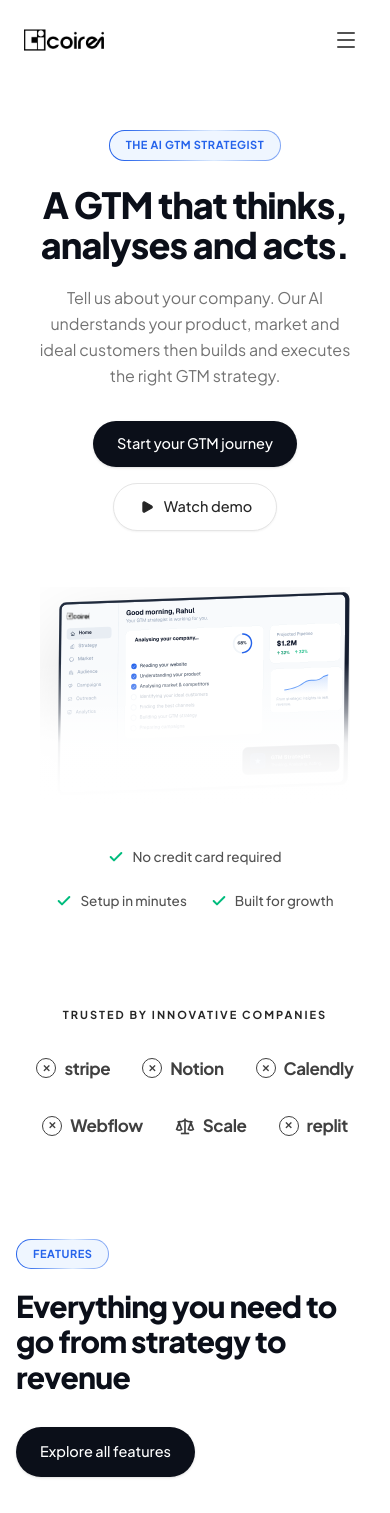
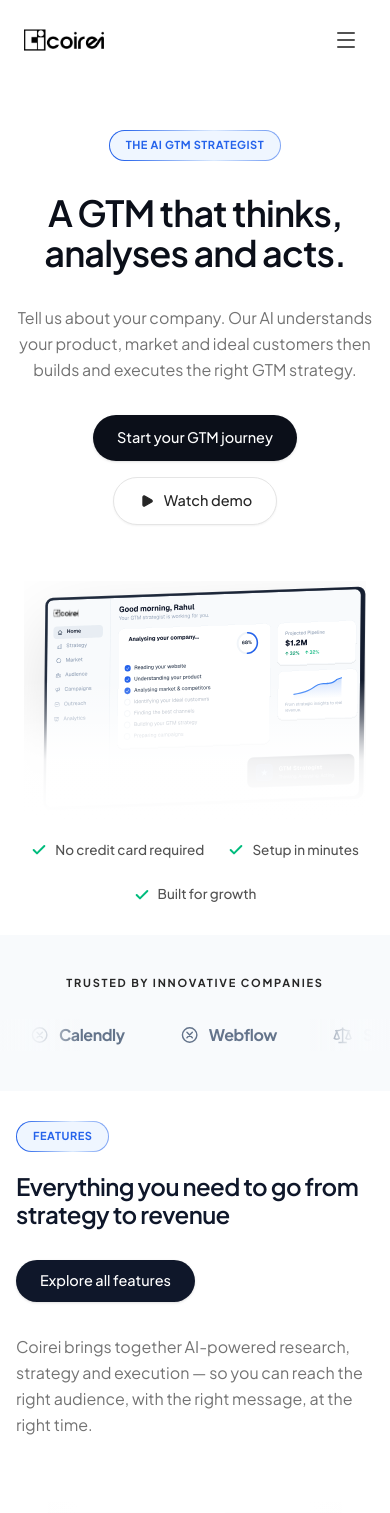
Before and after one commit to Kuberan1810/coireiAI, a React (Vite) app: page / in a window 390 px wide. Shown: the top 1513 px of the page. Built offline with nearby package versions, Linux system fonts and the light colour scheme.

Commit message:
1st 3 section

```diff
--- a/src/Pages/Home/section/Features.tsx
+++ b/src/Pages/Home/section/Features.tsx
@@ -90,7 +90,7 @@ export const Features: React.FC = () => {
                         </div>
 
                         {/* Main Headline */}
-                        <h2 className="text-3xl sm:text-4xl md:text-[46px] font-extrabold text-[#0B0F19] tracking-tight leading-[1.18]">
+                        <h2 className="text-2xl sm:text-3xl md:text-[44px] font-semibold text-[#0F172A] tracking-tight leading-[1.18]">
                             Everything you need to go <br className="hidden sm:inline" />
                             from strategy to revenue
                         </h2>
@@ -99,7 +99,7 @@ export const Features: React.FC = () => {
                         <div className="mt-8">
                             <Link
                                 to="/product"
-                                className="inline-flex items-center justify-center bg-[#0B0F19] hover:bg-neutral-800 text-white text-[14.5px] font-medium px-6 py-3.5 rounded-full shadow-sm hover:shadow transition-all"
+                                className="inline-flex items-center justify-center bg-[#0F172A] hover:bg-neutral-800 text-white text-[14.5px] font-medium px-6 py-2.5 rounded-full shadow-sm hover:shadow transition-all"
                             >
                                 <span>Explore all features</span>
                             </Link>
@@ -136,7 +136,7 @@ export const Features: React.FC = () => {
 
                             {/* Text Information */}
                             <div>
-                                <h3 className="text-[15px] sm:text-base font-bold text-neutral-900 tracking-tight group-hover:text-blue-600 transition-colors">
+                                <h3 className="text-[15px] sm:text-base font-bold text-neutral-900 tracking-tight group-hover:text-Black transition-colors">
                                     {feature.title}
                                 </h3>
                                 <p className="mt-1 text-[13px] text-neutral-500 font-normal">
--- a/src/Pages/Home/section/Hero.tsx
+++ b/src/Pages/Home/section/Hero.tsx
@@ -3,36 +3,100 @@ import { Link } from 'react-router-dom';
 import mockupImg from '../../../assets/home/mockups.svg';
 import {
   Play,
+  Pause,
   Check,
   Sparkles,
-  TrendingUp,
+  Zap,
+  Target,
+  BarChart3,
   X
 } from 'lucide-react';
 
+const companyLogos = [
+  {
+    name: 'stripe',
+    icon: (
+      <svg className="w-4.5 h-4.5 text-current shrink-0" viewBox="0 0 20 20" fill="none" stroke="currentColor" strokeWidth="1.6">
+        <circle cx="10" cy="10" r="8" />
+        <path d="M7 7l6 6M13 7l-6 6" strokeLinecap="round" />
+      </svg>
+    ),
+  },
+  {
+    name: 'Notion',
+    icon: (
+      <svg className="w-4.5 h-4.5 text-current shrink-0" viewBox="0 0 20 20" fill="none" stroke="currentColor" strokeWidth="1.6">
+        <circle cx="10" cy="10" r="8" />
+        <path d="M7 7l6 6M13 7l-6 6" strokeLinecap="round" />
+      </svg>
+    ),
+  },
+  {
+    name: 'Calendly',
+    icon: (
+      <svg className="w-4.5 h-4.5 text-current shrink-0" viewBox="0 0 20 20" fill="none" stroke="currentColor" strokeWidth="1.6">
+        <circle cx="10" cy="10" r="8" />
+        <path d="M7 7l6 6M13 7l-6 6" strokeLinecap="round" />
+      </svg>
+    ),
+  },
+  {
+    name: 'Webflow',
+    icon: (
+      <svg className="w-4.5 h-4.5 text-current shrink-0" viewBox="0 0 20 20" fill="none" stroke="currentColor" strokeWidth="1.6">
+        <circle cx="10" cy="10" r="8" />
+        <path d="M7 7l6 6M13 7l-6 6" strokeLinecap="round" />
+      </svg>
+    ),
+  },
+  {
+    name: 'Scale',
+    icon: (
+      <svg className="w-5 h-5 text-current shrink-0" viewBox="0 0 24 24" fill="none" stroke="currentColor" strokeWidth="1.8">
+        <path d="m16 16 3-8 3 8c-.87.65-1.92 1-3 1s-2.13-.35-3-1Z" />
+        <path d="m2 16 3-8 3 8c-.87.65-1.92 1-3 1s-2.13-.35-3-1Z" />
+        <path d="M7 21h10" />
+        <path d="M12 3v18" />
+        <path d="M3 7h2c2 0 5-1 7-2 2 1 5 2 7 2h2" />
+      </svg>
+    ),
+  },
+  {
+    name: 'replit',
+    icon: (
+      <svg className="w-4.5 h-4.5 text-current shrink-0" viewBox="0 0 20 20" fill="none" stroke="currentColor" strokeWidth="1.6">
+        <circle cx="10" cy="10" r="8" />
+        <path d="M7 7l6 6M13 7l-6 6" strokeLinecap="round" />
+      </svg>
+    ),
+  },
+];
+
 export const Hero: React.FC = () => {
   const [isDemoOpen, setIsDemoOpen] = useState(false);
+  const [isPlaying, setIsPlaying] = useState(true);
 
   return (
-    <section className="GlobalPading relative w-full overflow-hidden bg-white">
+    <section className="relative w-full overflow-hidden bg-white">
       {/* Background Subtle Radial Lighting */}
       <div className="absolute top-0 left-1/2 -translate-x-1/2 w-[1000px] h-[450px] bg-gradient-to-b from-blue-50/60 via-indigo-50/20 to-transparent blur-3xl pointer-events-none -z-10" />
 
-      <div className="max-w-7xl mx-auto px-4 sm:px-6 lg:px-8 text-center">
+      <div className="GlobalPading max-w-7xl mx-auto text-center mt-5">
         {/* Pill Badge */}
-        <div className="inline-flex items-center justify-center mb-6">
+        <div className="inline-flex items-center justify-center mb-8">
           <div className="toggle">
             THE AI GTM STRATEGIST
           </div>
         </div>
 
         {/* Main H1 Headline */}
-        <h1 className="text-4xl sm:text-5xl md:text-6xl lg:text-[64px] font-extrabold text-[#0B0F19] tracking-tight leading-[1.12] max-w-4xl mx-auto">
+        <h1 className="text-4xl sm:text-5xl md:text-6xl lg:text-[58px] font-semibold text-[#0B0F19] tracking-tight leading-[1.12] max-w-4xl mx-auto">
           A GTM that thinks, analyses <br className="hidden sm:inline" />
           and acts.
         </h1>
 
         {/* Subtitle */}
-        <p className="mt-5 text-base sm:text-lg text-neutral-500 max-w-2xl mx-auto leading-relaxed font-normal">
+        <p className="mt-8 text-base sm:text-lg text-neutral-500 max-w-2xl mx-auto leading-relaxed font-normal">
           Tell us about your company. Our AI understands your product, market and ideal customers then builds and executes the right GTM strategy.
         </p>
 
@@ -76,7 +140,7 @@ export const Hero: React.FC = () => {
         </div>
 
         {/* Feature Checkpoint Bullets */}
-        <div className="mt-6 sm:mt-8 flex flex-wrap items-center justify-center gap-6 sm:gap-10 text-neutral-600 text-[13.5px] font-medium relative z-20">
+        <div className="flex flex-wrap items-center justify-center gap-6 sm:gap-10 text-neutral-600 text-[13.5px] font-medium relative z-20">
           <div className="flex items-center gap-2">
             <Check className="w-4 h-4 text-emerald-500 stroke-[3]" />
             <span>No credit card required</span>
@@ -94,104 +158,155 @@ export const Hero: React.FC = () => {
         </div>
       </div>
 
-      {/* Trusted By Section */}
-      <div className="max-w-7xl mx-auto px-4 sm:px-6 lg:px-8 mt-16 pt-8">
-        <p className="text-center text-[11px] sm:text-xs font-bold tracking-[0.18em] text-neutral-800 uppercase mb-8">
+      {/* Trusted By Section with Short Width and Horizontal Shadow Fade */}
+      <div className="w-full bg-[#F8FAFC] py-10 md:py-12 text-center relative overflow-hidden">
+        <p className="text-[11px] sm:text-[11.5px] font-bold tracking-[0.16em] text-neutral-800 uppercase mb-7">
           TRUSTED BY INNOVATIVE COMPANIES
         </p>
 
-        {/* Logo Cloud Row */}
-        <div className="flex flex-wrap items-center justify-center gap-8 sm:gap-12 md:gap-16 text-neutral-700">
-          {/* Stripe */}
-          <div className="flex items-center gap-2 hover:text-neutral-950 transition-colors cursor-pointer group">
-            <div className="w-5 h-5 rounded-full border-[1.5px] border-current flex items-center justify-center text-[10px] font-bold">
-              ✕
+        {/* Short Width Container with Horizontal Shadow/Fade Masks */}
+        <div className="max-w-4xl sm:max-w-5xl mx-auto px-4 relative overflow-hidden">
+          {/* Left and Right Horizontal Fade Overlays */}
+          <div className="absolute left-0 top-0 bottom-0 w-20 sm:w-36 bg-gradient-to-r from-[#F8FAFC] via-[#F8FAFC]/80 to-transparent pointer-events-none z-10" />
+          <div className="absolute right-0 top-0 bottom-0 w-20 sm:w-36 bg-gradient-to-l from-[#F8FAFC] via-[#F8FAFC]/80 to-transparent pointer-events-none z-10" />
+
+          {/* Masked Infinite Looping Track */}
+          <div className="[mask-image:linear-gradient(to_right,transparent_0%,black_12%,black_88%,transparent_100%)] [-webkit-mask-image:linear-gradient(to_right,transparent_0%,black_12%,black_88%,transparent_100%)] py-1">
+            <div className="animate-marquee gap-14 sm:gap-20 md:gap-24 items-center">
+              {[...companyLogos, ...companyLogos, ...companyLogos].map((company, idx) => (
+                <div
+                  key={`${company.name}-${idx}`}
+                  className="flex items-center gap-2.5 shrink-0 text-[#64748B] hover:text-neutral-900 transition-colors cursor-pointer group select-none"
+                >
+                  {company.icon}
+                  <span className="text-[16px] sm:text-[17px] font-bold tracking-tight text-[#64748B] group-hover:text-neutral-900 transition-colors">
+                    {company.name}
+                  </span>
                 </div>
-            <span className="text-[17px] font-bold tracking-tight">stripe</span>
+              ))}
             </div>
-
-          {/* Notion */}
-          <div className="flex items-center gap-2 hover:text-neutral-950 transition-colors cursor-pointer group">
-            <div className="w-5 h-5 rounded-full border-[1.5px] border-current flex items-center justify-center text-[10px] font-bold">
-              ✕
-            </div>
-            <span className="text-[17px] font-bold tracking-tight">Notion</span>
-          </div>
-
-          {/* Calendly */}
-          <div className="flex items-center gap-2 hover:text-neutral-950 transition-colors cursor-pointer group">
-            <div className="w-5 h-5 rounded-full border-[1.5px] border-current flex items-center justify-center text-[10px] font-bold">
-              ✕
-            </div>
-            <span className="text-[17px] font-bold tracking-tight">Calendly</span>
-          </div>
-
-          {/* Webflow */}
-          <div className="flex items-center gap-2 hover:text-neutral-950 transition-colors cursor-pointer group">
-            <div className="w-5 h-5 rounded-full border-[1.5px] border-current flex items-center justify-center text-[10px] font-bold">
-              ✕
-            </div>
-            <span className="text-[17px] font-bold tracking-tight">Webflow</span>
-          </div>
-
-          {/* Scale */}
-          <div className="flex items-center gap-2 hover:text-neutral-950 transition-colors cursor-pointer group">
-            <svg
-              className="w-5 h-5 text-current"
-              viewBox="0 0 24 24"
-              fill="none"
-              stroke="currentColor"
-              strokeWidth="2"
-            >
-              <path d="m16 16 3-8 3 8c-.87.65-1.92 1-3 1s-2.13-.35-3-1Z" />
-              <path d="m2 16 3-8 3 8c-.87.65-1.92 1-3 1s-2.13-.35-3-1Z" />
-              <path d="M7 21h10" />
-              <path d="M12 3v18" />
-              <path d="M3 7h2c2 0 5-1 7-2 2 1 5 2 7 2h2" />
-            </svg>
-            <span className="text-[17px] font-bold tracking-tight">Scale</span>
-          </div>
-
-          {/* Replit */}
-          <div className="flex items-center gap-2 hover:text-neutral-950 transition-colors cursor-pointer group">
-            <div className="w-5 h-5 rounded-full border-[1.5px] border-current flex items-center justify-center text-[10px] font-bold">
-              ✕
-            </div>
-            <span className="text-[17px] font-bold tracking-tight">replit</span>
           </div>
         </div>
       </div>
 
-      {/* Interactive Demo Modal */}
+      {/* High-End Interactive SaaS Demo Modal */}
       {isDemoOpen && (
-        <div className="fixed inset-0 z-50 flex items-center justify-center bg-black/60 backdrop-blur-sm p-4 animate-in fade-in duration-200">
-          <div className="relative w-full max-w-2xl bg-neutral-900 border border-neutral-800 rounded-2xl shadow-2xl p-6 text-white">
-            <div className="flex items-center justify-between pb-4 border-b border-neutral-800">
+        <div className="fixed inset-0 z-50 flex items-center justify-center bg-black/75 backdrop-blur-md p-4 sm:p-6 animate-in fade-in duration-200">
+          <div className="relative w-full max-w-3xl bg-[#0F172A] border border-slate-700/80 rounded-3xl shadow-[0_25px_80px_-15px_rgba(0,0,0,0.7)] text-white overflow-hidden flex flex-col">
+            {/* Modal Top Header */}
+            <div className="flex items-center justify-between px-6 py-4 border-b border-slate-800 bg-[#0B1120]">
+              <div className="flex items-center gap-3">
+                <div className="flex items-center gap-1.5">
+                  <div className="w-3 h-3 rounded-full bg-red-500/80" />
+                  <div className="w-3 h-3 rounded-full bg-yellow-500/80" />
+                  <div className="w-3 h-3 rounded-full bg-green-500/80" />
+                </div>
+                <div className="h-4 w-px bg-slate-800 mx-1" />
                 <div className="flex items-center gap-2">
-                <Sparkles className="w-5 h-5 text-blue-400" />
-                <h4 className="font-bold text-lg">Coirei AI GTM Strategist in Action</h4>
+                  <span className="w-2 h-2 rounded-full bg-emerald-400 animate-ping" />
+                  <span className="text-xs font-semibold text-slate-300 tracking-wide uppercase">
+                    Coirei AI Strategist — Live Simulation
+                  </span>
                 </div>
+              </div>
+
+              <div className="flex items-center gap-2">
                 <button
                   onClick={() => setIsDemoOpen(false)}
-                className="p-1 rounded-lg text-neutral-400 hover:text-white hover:bg-neutral-800 transition-colors"
+                  className="p-1.5 rounded-lg text-slate-400 hover:text-white hover:bg-slate-800 transition-colors"
+                  aria-label="Close modal"
                 >
                   <X className="w-5 h-5" />
                 </button>
               </div>
+            </div>
 
-            <div className="py-8 text-center space-y-4">
-              <div className="w-16 h-16 rounded-full bg-blue-600/20 text-blue-400 border border-blue-500/30 flex items-center justify-center mx-auto">
-                <TrendingUp className="w-8 h-8" />
+            {/* Simulated Live Product Screen / Player */}
+            <div className="p-6 sm:p-8 space-y-6 bg-gradient-to-b from-[#0F172A] to-[#0A0F1D]">
+              {/* Simulated Command Bar */}
+              <div className="flex items-center justify-between p-3.5 rounded-2xl bg-slate-900/90 border border-slate-800 shadow-inner">
+                <div className="flex items-center gap-3 text-sm">
+                  <Sparkles className="w-4 h-4 text-blue-400 shrink-0" />
+                  <span className="text-slate-400 font-mono text-xs sm:text-sm">
+                    Target: <span className="text-white">Enterprise AI & B2B SaaS Decision Makers</span>
+                  </span>
                 </div>
-              <h5 className="text-xl font-bold text-white">Autonomous GTM Execution Demo</h5>
-              <p className="text-neutral-400 text-sm max-w-md mx-auto leading-relaxed">
-                Watch how Coirei analyzes your ICP, orchestrates multi-channel outbound campaigns, and automates customer acquisition from day one.
-              </p>
+                <span className="text-[11px] font-semibold bg-blue-500/10 text-blue-400 border border-blue-500/20 px-2.5 py-0.5 rounded-full">
+                  Automating
+                </span>
+              </div>
+
+              {/* Execution Pipeline Cards */}
+              <div className="grid grid-cols-1 sm:grid-cols-3 gap-3.5">
+                <div className="p-4 rounded-2xl bg-slate-900/60 border border-slate-800/80">
+                  <div className="flex items-center gap-2 text-blue-400 text-xs font-semibold mb-1">
+                    <Target className="w-4 h-4" />
+                    <span>ICP Discovery</span>
+                  </div>
+                  <div className="text-xl font-bold text-white mt-1">1,420</div>
+                  <p className="text-[11px] text-slate-400 mt-0.5">High-intent accounts matched</p>
+                </div>
+
+                <div className="p-4 rounded-2xl bg-slate-900/60 border border-slate-800/80">
+                  <div className="flex items-center gap-2 text-emerald-400 text-xs font-semibold mb-1">
+                    <Zap className="w-4 h-4" />
+                    <span>Multi-Channel Angle</span>
+                  </div>
+                  <div className="text-xl font-bold text-white mt-1">28.4%</div>
+                  <p className="text-[11px] text-slate-400 mt-0.5">Predicted response velocity</p>
+                </div>
+
+                <div className="p-4 rounded-2xl bg-slate-900/60 border border-slate-800/80">
+                  <div className="flex items-center gap-2 text-indigo-400 text-xs font-semibold mb-1">
+                    <BarChart3 className="w-4 h-4" />
+                    <span>Pipeline Goal</span>
+                  </div>
+                  <div className="text-xl font-bold text-white mt-1">$1.2M</div>
+                  <p className="text-[11px] text-slate-400 mt-0.5">Autonomous Q3 target</p>
+                </div>
+              </div>
+
+              {/* Live Playback Timeline Controls */}
               <div className="pt-2">
+                <div className="flex items-center justify-between text-xs text-slate-400 mb-2 font-mono">
+                  <div className="flex items-center gap-2">
+                    <button
+                      onClick={() => setIsPlaying(!isPlaying)}
+                      className="w-7 h-7 rounded-full bg-blue-600 hover:bg-blue-500 text-white flex items-center justify-center transition-transform hover:scale-105"
+                    >
+                      {isPlaying ? <Pause className="w-3.5 h-3.5" /> : <Play className="w-3.5 h-3.5 fill-current ml-0.5" />}
+                    </button>
+                    <span>Simulation Progress</span>
+                  </div>
+                  <span>01:24 / 02:00</span>
+                </div>
+
+                {/* Progress Bar */}
+                <div className="w-full h-1.5 bg-slate-800 rounded-full overflow-hidden">
+                  <div className="h-full bg-gradient-to-r from-blue-600 via-indigo-500 to-cyan-400 w-3/4 rounded-full" />
+                </div>
+              </div>
+            </div>
+
+            {/* Bottom Modal CTA Bar */}
+            <div className="p-6 bg-[#0B1120] border-t border-slate-800 flex flex-col sm:flex-row items-center justify-between gap-4">
+              <div className="text-center sm:text-left">
+                <h5 className="font-bold text-sm text-white">Ready to automate your Go-To-Market?</h5>
+                <p className="text-xs text-slate-400 mt-0.5">Set up in minutes. No credit card required.</p>
+              </div>
+
+              <div className="flex items-center gap-3 w-full sm:w-auto">
+                <button
+                  type="button"
+                  onClick={() => setIsDemoOpen(false)}
+                  className="w-full sm:w-auto px-4 py-2.5 text-xs font-semibold text-slate-300 hover:text-white transition-colors"
+                >
+                  Close
+                </button>
                 <Link
                   to="/get-started"
                   onClick={() => setIsDemoOpen(false)}
-                  className="inline-flex items-center justify-center bg-blue-600 hover:bg-blue-500 text-white font-semibold text-sm px-6 py-2.5 rounded-full shadow-lg shadow-blue-500/30 transition-all"
+                  className="w-full sm:w-auto inline-flex items-center justify-center bg-blue-600 hover:bg-blue-500 text-white font-semibold text-xs px-6 py-2.5 rounded-full shadow-lg shadow-blue-500/25 transition-all"
                 >
                   Start Your Free Trial
                 </Link>
--- a/src/index.css
+++ b/src/index.css
@@ -33,20 +33,20 @@
 
 .GlobalPading,
 .GlobalPadding {
-  padding: 100px 24px;
+  padding: 60px 24px;
 }
 
 @media (min-width: 1024px) {
   .GlobalPading,
   .GlobalPadding {
-    padding: 100px 48px;
+    padding: 60px 48px;
   }
 }
 
 @media (max-width: 640px) {
   .GlobalPading,
   .GlobalPadding {
-    padding: 50px 16px;
+    padding: 30px 16px;
   }
 }
 
```
Also changed, not shown: src/Pages/Home/section/Steps.tsx (+21 -19 lines). Lines whose indentation alone changed are shown as unchanged.
